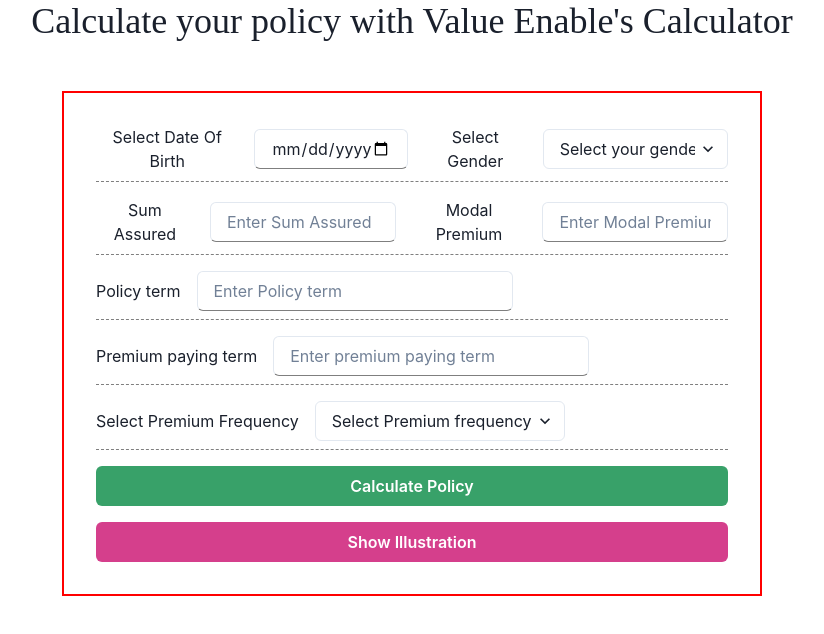
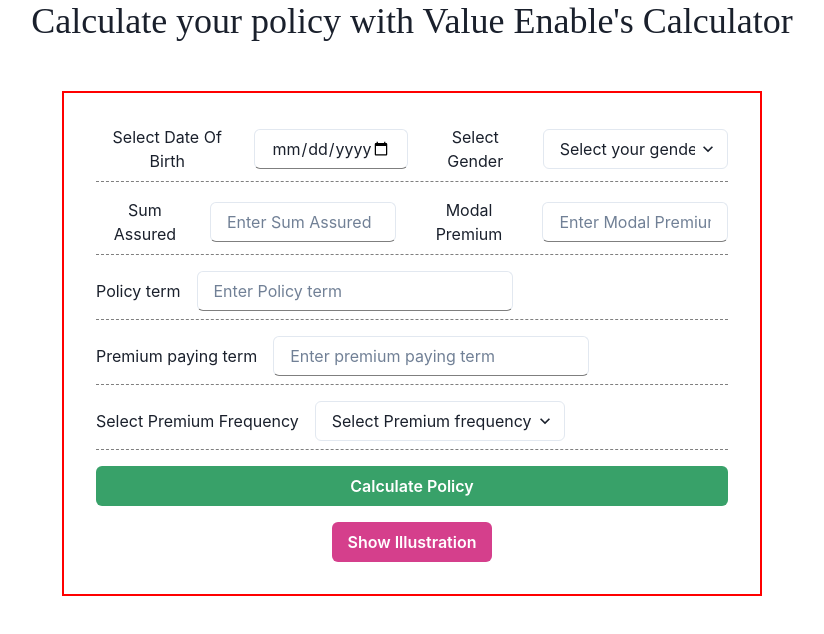
Before and after one commit to Mufadal03/ValueEnable, a React (Create React App) app in the folder client/value-enable/: page /policy-calculation in a window 1280 px wide. Shown: the top 634 px of the page, without its empty margins (228-1052 px from the left). Built offline with nearby package versions, Linux system fonts and the light colour scheme; sample sign-in values are in the browser's storage.

Commit message:
policy calculation finalized

```diff
--- a/client/value-enable/src/Routes/PolicyCalculation.jsx
+++ b/client/value-enable/src/Routes/PolicyCalculation.jsx
@@ -2,6 +2,8 @@
 import {Box, Button, Flex, Heading, Input, Select, Text, useToast} from "@chakra-ui/react"
 import { useState } from 'react'
 import { Validate } from '../CalcFns/validate'
+import { CreatePolicy } from '../redux/authRedux/actions'
+import { Link } from 'react-router-dom'
 const PolicyCalculation = () => {
   const toast = useToast()
   const [disable,setDisable] = useState(true)
@@ -34,7 +36,8 @@
           status: 'success',
           duration: 3000,
           isClosable: true,
-        })
+      })
+      CreatePolicy(policy)
     } else {
       const message = Validate(policy)
       toast({
@@ -87,7 +90,7 @@
         </Flex>
 
         <Button colorScheme={"green"} onClick={handleSubmit}>Calculate Policy</Button>
-        <Button colorScheme={"pink"} disabled={disable} >Show Illustration</Button>
+        <Link to="/Illustration"><Button colorScheme={"pink"} disabled={disable} >Show Illustration</Button></Link>
       </Flex>
     </Box>
   )
```
